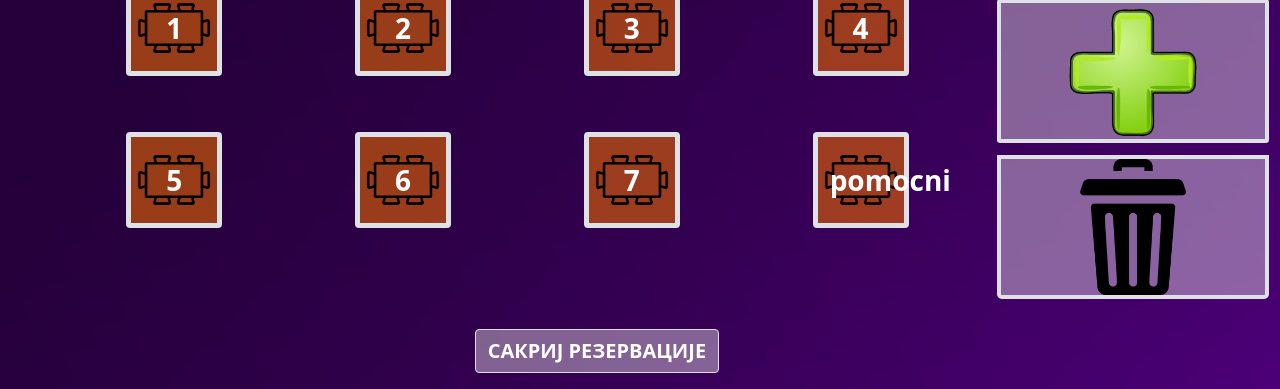
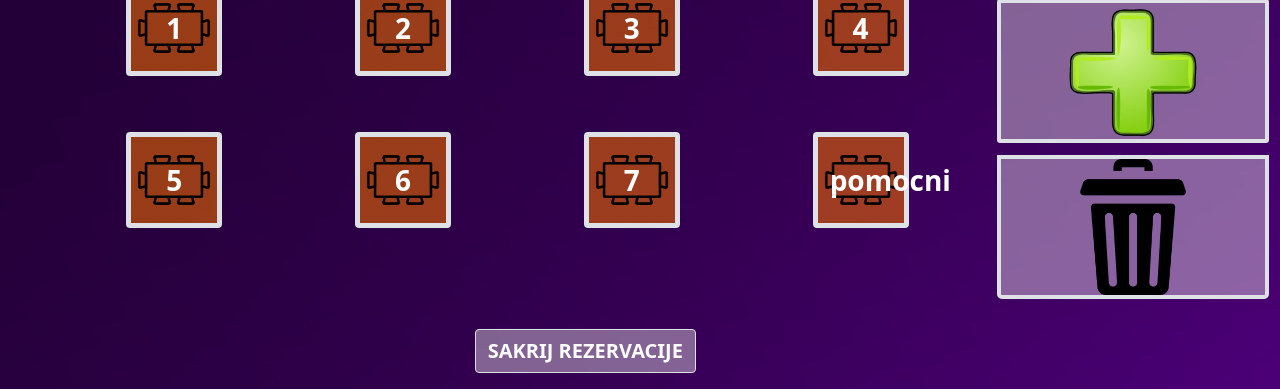
Before and after one commit to markoi95/rezervacije, a PHP site: page /home.php in a window 1280 px wide. Shown: the part 208-597 px from the top of the page. Run offline with PHP 8.4, Linux system fonts and the light colour scheme; the visitor is signed in with stand-in values (Sample User, id 1); data comes from the database, SQL or seed files in the repository; some libraries are stand-ins or nearby versions.

Commit message:
promena ćiriličnog teksta u latinicu

```diff
--- a/home.php
+++ b/home.php
@@ -95,7 +95,7 @@ if (!$resultSto) {
 
         <div class="row ms-5 pt-3 justify-content-center">
             <div class="col-4">
-                <button type="button" id="prikazi" onclick="prikaziRezervacije()" class="btn fs-5 fw-bold border border-1">САКРИЈ РЕЗЕРВАЦИЈЕ</button>
+                <button type="button" id="prikazi" onclick="prikaziRezervacije()" class="btn fs-5 fw-bold border border-1">SAKRIJ REZERVACIJE</button>
             </div>
         </div>
 
@@ -128,10 +128,10 @@ if (!$resultSto) {
                             <td><?php echo $redRez["opis"] ?></td>
                             <td><?php echo $redRez["korisnik"] ?></td>
                             <td>
-                                <button type="button" onClick="obrisiRez(<?php echo $redRez["rezID"] ?>)"class="btn btn-danger fw-bold">ОБРИШИ</button>
+                                <button type="button" onClick="obrisiRez(<?php echo $redRez["rezID"] ?>)"class="btn btn-danger fw-bold">OBRIŠI</button>
 
                                 <button type="button" class="btn btn-success fw-bold" onClick="reply_rezID(<?php echo $redRez["rezID"]?>)"
-                                    data-bs-toggle="modal" data-bs-target="#izmeniRezModal">ИЗМЕНИ</button>
+                                    data-bs-toggle="modal" data-bs-target="#izmeniRezModal">IZMENI</button>
 
 
                             </td>
--- a/js/main.js
+++ b/js/main.js
@@ -57,10 +57,10 @@ function prikaziRezervacije() {
   }
 
   var y = document.getElementById("prikazi")
-  if (y.innerHTML =="ПРИКАЖИ РЕЗЕРВАЦИЈЕ") {
-    y.innerHTML  = "САКРИЈ РЕЗЕРВАЦИЈЕ";
+  if (y.innerHTML =="PRIKAŽI REZERVACIJE") {
+    y.innerHTML  = "SAKRIJ REZERVACIJE";
   }else {
-    y.innerHTML  = "ПРИКАЖИ РЕЗЕРВАЦИЈЕ";
+    y.innerHTML  = "PRIKAŽI REZERVACIJE";
  }
 }
 
@@ -152,7 +152,7 @@ $('#dodajRez').submit(function(){
 
     request.done(function(response, textStatus, jqXHR){
         if(response.trim()==="radi"){                              //iz nekog razloga ne radi uslov u if
-            alert("Rezervacija prihvacena");
+           // alert("Rezervacija prihvacena");
             console.log("Uspesno zakazivanje");
             location.reload(true);
         }else {
```
